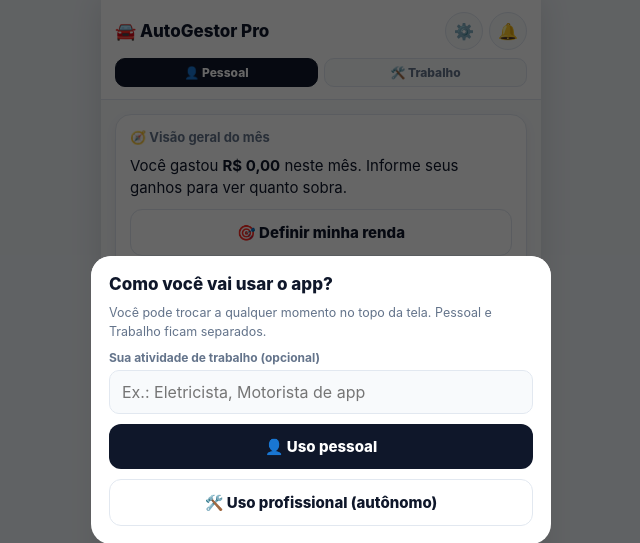
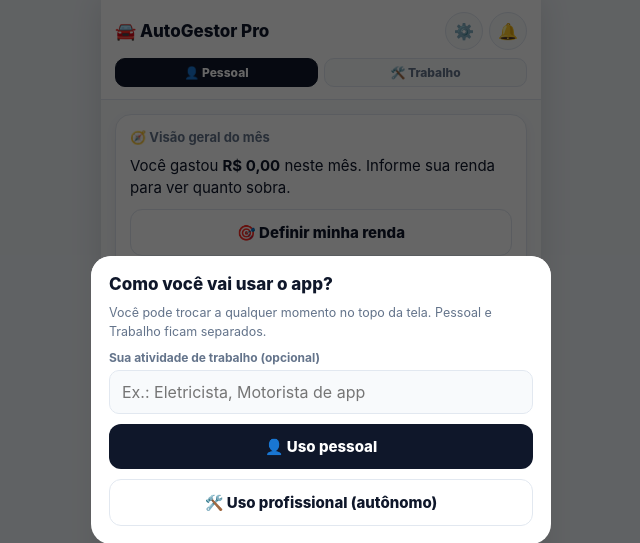
Before and after one commit to inovarTEC/FINANCAS, a plain HTML site: page index.html in a window 1280 px wide. Shown: the top 543 px of the page, 319-959 px from the left. Drawn offline with Linux system fonts and the light colour scheme.

Commit message:
Update index.html

```diff
--- a/index.html
+++ b/index.html
@@ -117,7 +117,7 @@ html.lock,html.lock body{overflow:hidden}
 <section class="tab on" id="t-inicio">
  <div class="card" id="ov"></div>
  <div class="card" id="obI" onclick="go('plano')" style="cursor:pointer;display:none"></div>
- <div class="card" id="al"><div class="ct">🔔 Agenda e pendências</div><div id="alL"></div></div>
+ <div class="card" id="al"><div class="ct" id="alT">🔔 Agenda e pendências</div><div id="alL"></div></div>
 </section>
 
 <section class="tab" id="t-veic">
@@ -794,7 +794,7 @@ function home(){
  const pos=ks.filter(k=>c[k]>0).sort((a,b)=>c[b]-c[a]);
  $('ins').innerHTML=!pos.length?'💡 Registre seu primeiro gasto para ver a análise aqui.':pos.length==1?'💡 Todo o gasto do período foi com <b>'+pos[0]+'</b>.':'💡 Seu maior gasto foi com <b>'+pos[0]+'</b> e o menor foi com <b>'+pos[pos.length-1]+'</b>.';
  const ag=S.regs.filter(r=>r.ag).sort((a,b)=>a.dt<b.dt?-1:1),pend=S.cars.flatMap(c=>(c.chk||[]).filter(i=>!i.d).map(i=>({t:i.t+' ('+vn(c)+')',p:c.uso,car:c.id,k:'pd:'+c.id+':'+String(i.t).replace(/\W/g,'').slice(0,20)})));
- $('alL').innerHTML=alHtml(ag,pend);
+ $('alT').textContent=S.esp=='trabalho'?'🔔 Agenda e pendências':'🔔 Pendências';$('alL').innerHTML=alHtml(ag,pend);
  $('dot').style.display=alVis?'block':'none';
 }
 let alSh=false,alVis=0;
@@ -802,18 +802,20 @@ function alHtml(ag,pend){const it=[],P=h=>{const x={h,p:'geral',car:0,k:'',m:'f'
  add=(L,p,tab,sub,anc)=>L.forEach(h=>{const x=P(h);if(x.p=='geral')x.p=p;x.tab=tab;x.sub=sub;x.anc=anc=='sg'&&/Financiamento/.test(x.h)?'fn':anc;it.push(x)});
  ag.forEach(r=>{const cr=S.cars.find(c=>c.id==r.vid);it.push({h:'🗓️ <b>Orçamento agendado:</b> '+esc(r.d||'Serviço')+' • '+esc(r.l||'Oficina')+' • '+fd(r.dt)+' (previsto '+R(tot(r))+')<br><button class="mini" style="margin:6px 4px 0 0" onclick="pagar('+r.id+')">✔ Marcar como pago</button>',p:cr?cr.uso:'pessoal',car:0,tab:'',k:'',m:'f'})});
  add(sgAl(),'pessoal','veic','seg','sg');add(ctAl(),'pessoal','casa','ct','ctL');add(plAl(),'pessoal','plano','','plT');add(ecoAl(),'pessoal','casa','dia','gL');add(manAl(),'pessoal','veic','ofi','manL');add(agAl(),'trabalho','prof','rec','agL');add(bkAl(),'geral','','','');
+ S.casa.listas.forEach(l=>{const n=l.itens.filter(i=>!i.d).length;if(!n)return;const t=l.tipo=='trabalho',c=l.tipo=='compra';it.push({h:(t?'📋 <b>Checklist de serviço:</b> ':c?'🛒 <b>Lista de compras:</b> ':'🧹 <b>Serviço doméstico:</b> ')+esc(l.nome)+' — '+n+(c?' ite'+(n>1?'ns':'m'):' etapa'+(n>1?'s':''))+' pendente'+(n>1?'s':''),p:t?'trabalho':'pessoal',car:0,tab:t?'prof':'casa',sub:t?'fer':'dia',anc:t?'tsc':'lc',lst:l.tipo+':'+l.id,k:'ls:'+l.id,m:'s'})});
  pend.forEach(i=>it.push({h:'⏳ <b>Pendente na oficina:</b> '+esc(i.t),p:i.p,car:i.car,tab:'veic',sub:'ofi',anc:'cL',k:i.k,m:'s'}));
+ for(let i=it.length;i--;)if(it[i].p!=S.esp&&it[i].p!='geral')it.splice(i,1);
  it.forEach(x=>x.u=/venceu|vence hoje|atrasad|vencida|vence agora|encerrada|passaram/i.test(x.h)||x.h.includes('⚠️')?0:3);
- const rk=x=>x.u+(x.p==S.esp?0:x.p=='geral'?1:2),TG={trabalho:'💼 Trabalho',pessoal:'👤 Pessoal'},NM2={trabalho:'Trabalho',pessoal:'Pessoal'},sn=S.snooze||{},hd=x=>x.m!='f'&&x.k&&sn[x.k]&&sn[x.k]>hoje();
+ const rk=x=>x.u+(x.p=='geral'?1:0),sn=S.snooze||{},hd=x=>x.m!='f'&&x.k&&sn[x.k]&&sn[x.k]>hoje();
  it.sort((x,y)=>rk(x)-rk(y));
  const vis=it.filter(x=>!hd(x)),hid=it.filter(hd);alVis=vis.length;
  const row=x=>{const sz=x.m!='f'&&x.k,hh=hd(x),hb=x.h.includes('onclick'),B='<button class="mini" style="margin:6px 4px 0 0" onclick="',
-  b=(x.tab&&!x.h.includes('class="lk"')?B+'alIr(\''+x.p+'\',\''+x.tab+'\','+x.car+',\''+(x.sub||'')+'\',\''+(x.anc||'')+'\',\''+(sz?x.k:'')+'\',\''+(sz?x.m:'')+'\')">Abrir'+(x.p!=S.esp&&NM2[x.p]?' em '+NM2[x.p]:'')+' ›</button>':'')+(sz?(hh?B+'alBack(\''+x.k+'\')">↩ Mostrar de novo</button>':B+'alSoneca(\''+x.k+'\',\''+x.m+'\')">'+(x.m=='d'?'✖ Dispensar':'⏰ Lembrar amanhã')+'</button>'):'');
-  return '<div class="al">'+(hh?'<span class="tg">💤</span>':'')+(TG[x.p]?'<span class="tg">'+TG[x.p]+'</span>':'')+x.h+(b?(hb?'':'<br>')+b:'')+'</div>'};
+  b=(x.tab&&!x.h.includes('class="lk"')?B+'alIr(\''+x.p+'\',\''+x.tab+'\','+x.car+',\''+(x.sub||'')+'\',\''+(x.anc||'')+'\',\''+(sz?x.k:'')+'\',\''+(sz?x.m:'')+'\',\''+(x.lst||'')+'\')">Abrir ›</button>':'')+(sz?(hh?B+'alBack(\''+x.k+'\')">↩ Mostrar de novo</button>':B+'alSoneca(\''+x.k+'\',\''+x.m+'\')">'+(x.m=='d'?'✖ Dispensar':'⏰ Lembrar amanhã')+'</button>'):'');
+  return '<div class="al">'+(hh?'<span class="tg">💤</span>':'')+x.h+(b?(hb?'':'<br>')+b:'')+'</div>'};
  return (vis.length?vis.map(row).join(''):'<div class="emp">Nenhum alerta por enquanto.</div>')+(hid.length?'<div class="emp" style="cursor:pointer" onclick="alVer()">💤 '+hid.length+' adiado'+(hid.length>1?'s':'')+' • '+(alSh?'ocultar':'ver')+'</div>'+(alSh?hid.map(row).join(''):''):'')}
 function alVer(){alSh=!alSh;render()}
 function alSoneca(k,m){S.snooze=S.snooze||{};Object.keys(S.snooze).forEach(q=>{if(S.snooze[q]!='9999-12-31'&&S.snooze[q]<=hoje())delete S.snooze[q]});S.snooze[k]=m=='d'?'9999-12-31':addD(hoje(),1);save();render();toast(m=='d'?'Aviso dispensado':'Aviso adiado até amanhã')}
-const APP_V='v31',MPN={apple:'Apple Maps',google:'Google Maps',waze:'Waze'},mapaLbl=()=>'🗺️ Abrir no '+(isIOS()?MPN[S.mapa||'apple']:'mapa'),isIOS=()=>/iPhone|iPad|iPod/.test(navigator.userAgent)||(navigator.platform==='MacIntel'&&navigator.maxTouchPoints>1);
+const APP_V='v32',MPN={apple:'Apple Maps',google:'Google Maps',waze:'Waze'},mapaLbl=()=>'🗺️ Abrir no '+(isIOS()?MPN[S.mapa||'apple']:'mapa'),isIOS=()=>/iPhone|iPad|iPod/.test(navigator.userAgent)||(navigator.platform==='MacIntel'&&navigator.maxTouchPoints>1);
 function zapUrl(n,t){return isIOS()?'whatsapp://send?'+(n?'phone='+n+'&':'')+'text='+encodeURIComponent(t):'https://wa.me/'+n+'?text='+encodeURIComponent(t)}
 function navClear(){try{localStorage.removeItem(KEY+'_nav')}catch(e){}}
 function navSave(){try{const m=document.querySelector('.mo.on'),t=document.querySelector('.tab.on'),q=(sel,k)=>{const b=document.querySelector(sel+' button.on');return b?b.dataset[k]||'':''};
@@ -832,11 +834,12 @@ function voltou(){navClear();const t=$('toast');if(t){clearTimeout(t._t);t.style
 document.addEventListener('visibilitychange',()=>{if(document.visibilityState=='visible')voltou()});
 window.addEventListener('pageshow',e=>{if(e.persisted)voltou()});
 function alBack(k){if(S.snooze)delete S.snooze[k];save();render()}
-function alIr(p,t,car,sub,anc,k,m){closeM();if(car){if(p=='trabalho')S.trab.cur=car;else S.cur=car}
+function alIr(p,t,car,sub,anc,k,m,lst){closeM();if(car){if(p=='trabalho')S.trab.cur=car;else S.cur=car}
  const adia=k&&m&&m!='f';if(adia){S.snooze=S.snooze||{};S.snooze[k]=m=='d'?'9999-12-31':addD(hoje(),1)}
  if(car||adia)save();
- if(S.esp!=p){setEsp(p);toast('Perfil trocado para '+(p=='trabalho'?'Trabalho':'Pessoal'))}else{render();if(adia)toast('Aviso adiado até amanhã')}
- go(t);if(t=='veic'&&sub)vsub(sub);else if(t=='casa'&&sub)cxv(sub);else if(t=='prof'){trv('ag');agVs('lista');if(sub=='rec'){agF='rec';agR()}}
+ render();if(adia)toast('Aviso adiado até amanhã');
+ go(t);if(t=='veic'&&sub)vsub(sub);else if(t=='casa'&&sub)cxv(sub);else if(t=='prof'){if(sub=='fer')trv('fer');else{trv('ag');agVs('lista');if(sub=='rec'){agF='rec';agR()}}}
+ if(lst){const q=lst.split(':');acCl.casa=acCl.trab=null;if(q[0]=='trabalho')selL('trab',+q[1]);else{ltSet(q[0]);selL('casa',+q[1])}}
  if(anc)setTimeout(()=>{const e=$(anc);if(e)e.scrollIntoView({block:'start',behavior:'smooth'})},80)}
 function ctPagar(id){ctPg(id);toast('Conta marcada como paga')}
 function pagar(id){const r=S.regs.find(x=>x.id==id);if(r){r.ag=false;save();render();toast('Registro marcado como pago')}}
@@ -1113,16 +1116,18 @@ function plAl(){const r=plRenda(),o=[];if(r<=0)return o;const p=S.plano,lim=r*(1
  if(b.t>0&&c.t>b.t)o.push(mkK('pl:c:'+mesK(),'s')+'📈 <b>Atenção:</b> você já gastou mais do que no mês passado inteiro ('+R(b.t)+')');return o}
 function plano(){const p=S.plano;$('ps').value=p.sal||'';$('pgu').value=p.gu;$('pin').value=p.iv;
  $('peL').innerHTML=p.extras.map(e=>'<div class="it"><div class="b"><div class="t"><span>'+esc(e.nome)+'</span><span>'+R(e.v)+'</span></div><small>'+({semanal:'Toda semana',mensal:'Todo mês',unico:'Só em '+e.mk})[e.fr]+'</small></div><button class="mini" onclick="plDel('+e.id+')">🗑️</button></div>').join('');plCalc()}
-function ov(){const x=vg(0),r=plRenda(),pend=plPend(),pes=x.pv,casa=x.ca+x.cc,trab=x.tv+x.tg,gasto=pes+casa+trab,ganho=r+x.gt,sobra=ganho-gasto-pend,luc=x.gt-trab,
- wk=S.esp=='trabalho'||x.gt>0||trab>0||S.trab.ganhos.length>0||S.trab.gastos.length>0||S.trab.ats.length>0||S.cars.some(c=>c.uso=='trabalho'),rc=atRec(),
- k=(ic,t,v,sm)=>'<div class="kpi"><span>'+ic+' '+t+'</span><strong>'+R(v)+'</strong>'+(sm?'<small>'+sm+'</small>':'')+'</div>',pc=ganho>0?Math.min(100,Math.round((gasto+pend)/ganho*100)):0;
- $('ov').innerHTML='<div class="ct">🧭 Visão geral do mês</div>'
- +(ganho>0?'<div style="font-size:calc(15px*var(--fs));line-height:1.45">Neste mês você ganhou <b>'+R(ganho)+'</b>, gastou <b>'+R(gasto)+'</b> e '+(sobra>=0?'sobram':'faltam')+' <b style="color:'+(sobra>=0?'var(--ac)':'#EF4444')+'">'+R(Math.abs(sobra))+'</b>'+(pend>0?' (já contando '+R(pend)+' a pagar)':'')+'.</div><div style="height:10px;border-radius:8px;background:var(--bd);overflow:hidden;margin:10px 0"><div style="height:100%;width:'+pc+'%;background:'+(sobra<0?'#EF4444':'var(--ac)')+'"></div></div><small style="color:var(--mu)">'+pc+'% do que você ganhou já está comprometido.</small>'
-  :'<div style="font-size:calc(15px*var(--fs));line-height:1.45">Você gastou <b>'+R(gasto)+'</b> neste mês'+(pend>0?' e tem <b>'+R(pend)+'</b> a pagar':'')+'. Informe seus ganhos para ver quanto sobra.</div><button class="btn s" onclick="irPlano()">🎯 Definir minha renda</button>')
- +'<div class="g2" style="margin-top:12px">'+k('💼','Renda',r,'fixa '+R(+S.plano.sal||0)+' • extras '+R(r-(+S.plano.sal||0)))
- +(wk?k('🛠️','Ganhos do trabalho',x.gt):'')+k('👤','Veículos pessoais',pes)+k('🏠','Casa e contas',casa)
- +(wk?k('🧰','Gastos do trabalho',trab,'inclui veículos e materiais')+k(luc<0?'⚠️':'📈','Lucro do trabalho',luc)+(rc.n?k('💰','A receber de clientes',rc.v,rc.n+' atendimento'+(rc.n>1?'s':'')):''):'')+'</div>'
- +'<div class="row" style="margin-top:12px"><button class="btn" style="margin:0" onclick="gqOpen()">＋ Gasto rápido</button>'+(S.esp=='trabalho'?'<button class="btn s" style="margin:0" onclick="gqGanho()">＋ Ganho</button>':'')+'</div>'}
+function ov(){const x=vg(0),pend=plPend(),rc=atRec(),tr=S.esp=='trabalho',
+ k=(ic,t,v,sm)=>'<div class="kpi"><span>'+ic+' '+t+'</span><strong>'+R(v)+'</strong>'+(sm?'<small>'+sm+'</small>':'')+'</div>',
+ bar=(pc,bad)=>'<div style="height:10px;border-radius:8px;background:var(--bd);overflow:hidden;margin:10px 0"><div style="height:100%;width:'+pc+'%;background:'+(bad?'#EF4444':'var(--ac)')+'"></div></div>',
+ fs='<div style="font-size:calc(15px*var(--fs));line-height:1.45">';let h='<div class="ct">🧭 Visão geral do mês</div>';
+ if(tr){const g=x.tv+x.tg,luc=x.gt-g,pc=x.gt>0?Math.min(100,Math.round(g/x.gt*100)):0;
+  h+=x.gt>0||g>0?fs+'Neste mês você faturou <b>'+R(x.gt)+'</b>, gastou <b>'+R(g)+'</b> e o lucro é <b style="color:'+(luc>=0?'var(--ac)':'#EF4444')+'">'+R(luc)+'</b>.</div>'+(x.gt>0?bar(pc,luc<0)+'<small style="color:var(--mu)">'+pc+'% do que você faturou foi gasto no trabalho.</small>':''):fs+'Nenhum ganho ou gasto do trabalho neste mês. Registre um atendimento ou um ganho para ver o lucro.</div>';
+  h+='<div class="g2" style="margin-top:12px">'+k('🛠️','Ganhos do trabalho',x.gt)+k('🧰','Gastos do trabalho',g,'inclui veículos e materiais')+k(luc<0?'⚠️':'📈','Lucro do trabalho',luc)+(rc.n?k('💰','A receber de clientes',rc.v,rc.n+' atendimento'+(rc.n>1?'s':'')):'')+'</div>'}
+ else{const r=plRenda(),pes=x.pv,casa=x.ca+x.cc,gasto=pes+casa,sobra=r-gasto-pend,pc=r>0?Math.min(100,Math.round((gasto+pend)/r*100)):0;
+  h+=r>0?fs+'Neste mês você ganhou <b>'+R(r)+'</b>, gastou <b>'+R(gasto)+'</b> e '+(sobra>=0?'sobram':'faltam')+' <b style="color:'+(sobra>=0?'var(--ac)':'#EF4444')+'">'+R(Math.abs(sobra))+'</b>'+(pend>0?' (já contando '+R(pend)+' a pagar)':'')+'.</div>'+bar(pc,sobra<0)+'<small style="color:var(--mu)">'+pc+'% do que você ganhou já está comprometido.</small>'
+   :fs+'Você gastou <b>'+R(gasto)+'</b> neste mês'+(pend>0?' e tem <b>'+R(pend)+'</b> a pagar':'')+'. Informe sua renda para ver quanto sobra.</div><button class="btn s" onclick="irPlano()">🎯 Definir minha renda</button>';
+  h+='<div class="g2" style="margin-top:12px">'+k('💼','Renda',r,'fixa '+R(+S.plano.sal||0)+' • extras '+R(r-(+S.plano.sal||0)))+k('👤','Veículos pessoais',pes)+k('🏠','Casa e contas',casa)+'</div>'}
+ $('ov').innerHTML=h+'<div class="row" style="margin-top:12px"><button class="btn" style="margin:0" onclick="gqOpen()">＋ Gasto rápido</button>'+(tr?'<button class="btn s" style="margin:0" onclick="gqGanho()">＋ Ganho</button>':'')+'</div>'}
 function irPlano(){if(S.esp!='pessoal')setEsp('pessoal');go('plano')}
 function gqOpen(){const t=S.esp=='trabalho';$('gqH').textContent='Gasto rápido — '+(t?'Trabalho':'Dia a dia');$('gqc').innerHTML=(t?TCAT:CC).map(c=>'<option>'+c+'</option>').join('');$('gqd').value=$('gqv').value='';
  $('gqI').textContent=t?'Vai para os gastos de trabalho. Combustível, oficina e materiais dos atendimentos já entram sozinhos.':'Vai para Casa e contas → Gasto do dia a dia.';$('mGq').classList.add('on')}
```
